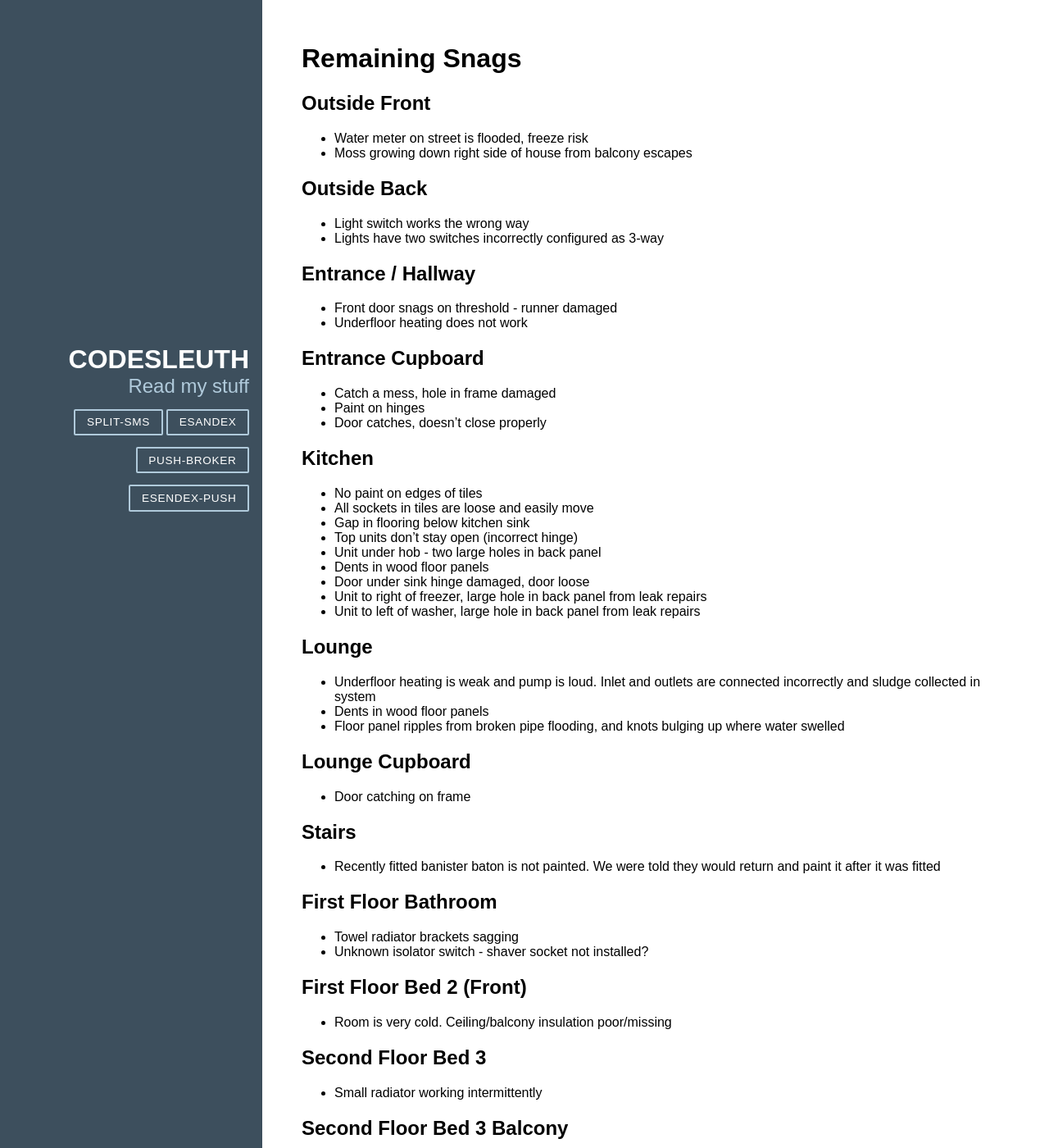
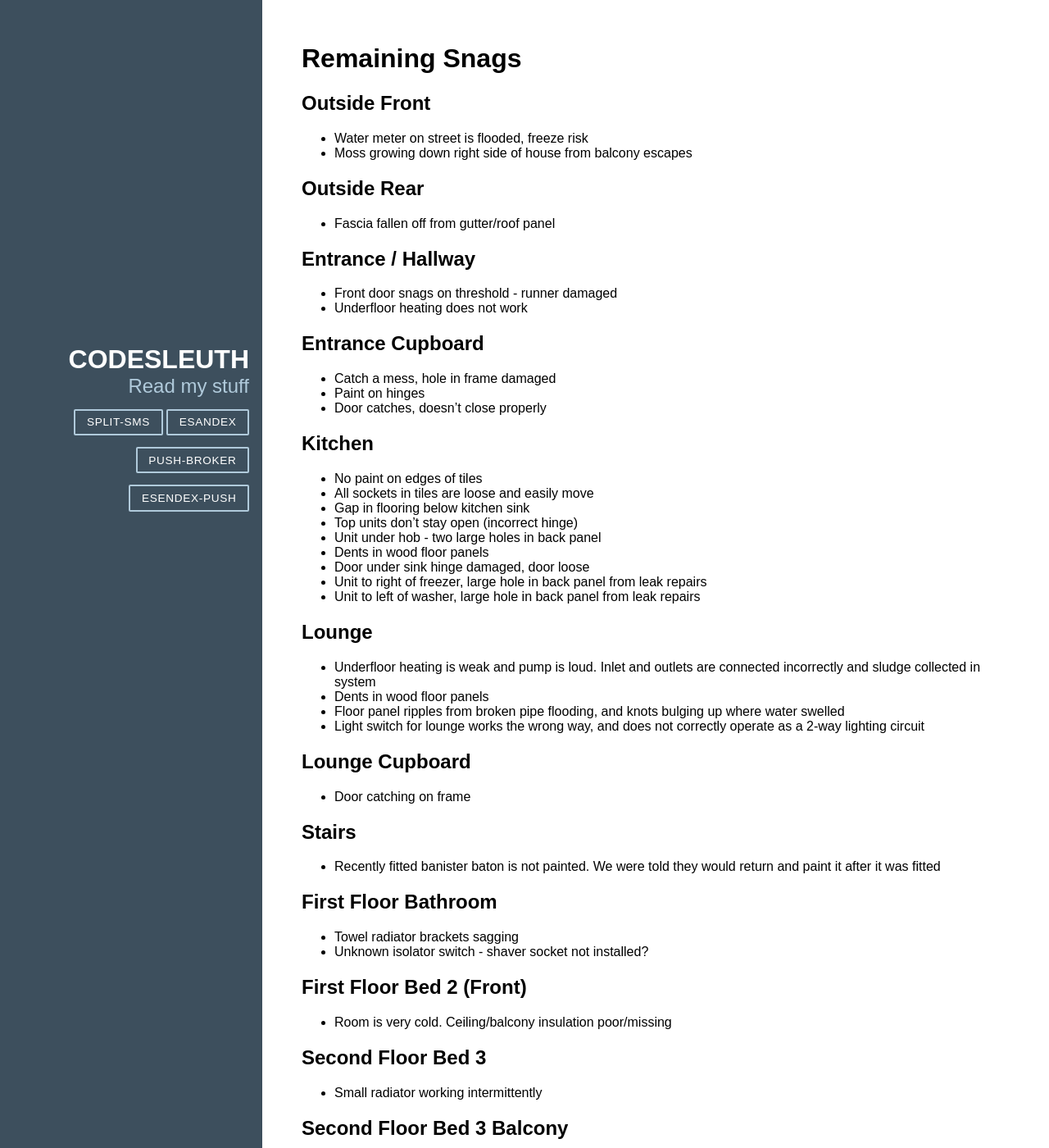
Before and after one commit to Codesleuth/codesleuth.github.io, a Jekyll site: the page built from snags/remaining.md, in a window 1280 px wide and 1400 px high. Shown: the whole window at 82% size. Built offline with Jekyll 4.4.1, drawn with Linux system fonts in a browser that asks for light colours; our own code applies the rules of GitHub Pages for plain Markdown files; some of the changed text lies outside the part shown.

Commit message:
Add two new snags

```diff
--- a/snags/remaining.md
+++ b/snags/remaining.md
@@ -4,9 +4,8 @@
 - Water meter on street is flooded, freeze risk
 - Moss growing down right side of house from balcony escapes
 
-## Outside Back
-- Light switch works the wrong way
-- Lights have two switches incorrectly configured as 3-way
+## Outside Rear
+- Fascia fallen off from gutter/roof panel
 
 ## Entrance / Hallway
 - Front door snags on threshold - runner damaged
@@ -32,6 +31,7 @@
 - Underfloor heating is weak and pump is loud. Inlet and outlets are connected incorrectly and sludge collected in system
 - Dents in wood floor panels
 - Floor panel ripples from broken pipe flooding, and knots bulging up where water swelled
+- Light switch for lounge works the wrong way, and does not correctly operate as a 2-way lighting circuit
 
 ## Lounge Cupboard
 - Door catching on frame
@@ -61,3 +61,6 @@
 
 ## Second Floor Bed 3 En-suite
 - Unknown isolator switch - shaver socket not installed?
+
+## Attic
+- Extractor pipe disconnected from flue in roof
```
